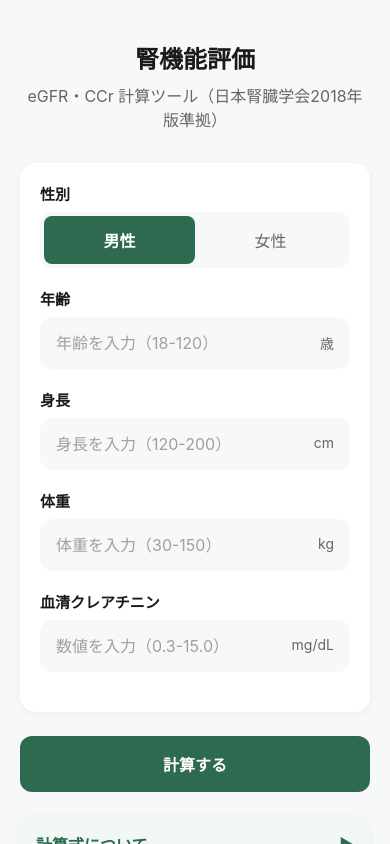
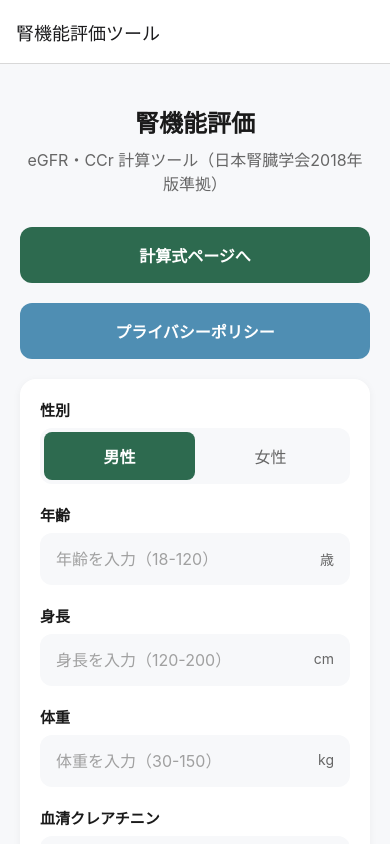
Before and after one commit to yutabee/RenalCalc, a React Native app: screen / in a window 390 px wide. Built offline with nearby package versions, Linux system fonts and the light colour scheme.

Commit message:
Add navigation and privacy policy screen; refactor App component structure

```diff
--- a/App.tsx
+++ b/App.tsx
@@ -1,3 +1,4 @@
+import 'react-native-gesture-handler';
 import React, {useState} from 'react';
 import {
   View,
@@ -11,6 +12,42 @@ import {
   Platform,
   Alert,
 } from 'react-native';
+
+import {NavigationContainer} from '@react-navigation/native';
+import {createNativeStackNavigator} from '@react-navigation/native-stack';
+
+// プライバシーポリシーページ
+const PrivacyPolicyScreen: React.FC = () => {
+  return (
+    <ScrollView style={styles.privacyContainer}>
+      <Text style={styles.privacyTitle}>プライバシーポリシー</Text>
+      <Text style={styles.privacyParagraph}>
+        ここにプライバシーポリシーの内容を記載します。{'\n'}
+        本アプリはユーザーの個人情報を取り扱う場合、その用途、保管方法、第三者提供の有無、セキュリティ対策、ユーザーが自身の情報を確認・削除する方法などを明記します。
+        {'\n\n'}
+        例:{'\n'}- 収集するデータとその目的{'\n'}- データの保存期間{'\n'}-
+        第三者提供の有無と内容{'\n'}- クッキーや類似技術の使用について{'\n'}-
+        問い合わせ窓口
+      </Text>
+    </ScrollView>
+  );
+};
+
+// 計算式一覧ページ（以前作成したものと同様の例）
+const FormulasPage: React.FC = () => {
+  return (
+    <ScrollView style={styles.privacyContainer}>
+      <Text style={styles.privacyTitle}>計算式一覧</Text>
+      <Text style={styles.privacyParagraph}>
+        eGFR計算式、CCr計算式、体表面積算出式、CKD重症度分類についての説明を記載します。
+      </Text>
+      <Text style={styles.privacyParagraph}>
+        - eGFR: 日本腎臓学会2018年版推算式{'\n'}- CCr: Cockcroft-Gault式 +
+        日本人補正{'\n'}- BSA: 藤本式{'\n'}- CKD重症度分類: G1 ~ G5 の基準
+      </Text>
+    </ScrollView>
+  );
+};
 
 // 型定義
 interface CKDStage {
@@ -111,7 +148,7 @@ const FormulaAccordion: React.FC = () => {
   );
 };
 
-const App: React.FC = () => {
+const HomeScreen: React.FC<{navigation: any}> = ({navigation}) => {
   // State管理
   const [age, setAge] = useState<string>('');
   const [weight, setWeight] = useState<string>('');
@@ -251,6 +288,23 @@ const App: React.FC = () => {
           <Text style={styles.subtitle}>
             eGFR・CCr 計算ツール（日本腎臓学会2018年版準拠）
           </Text>
+
+          {/* 計算式ページへ遷移するためのボタン */}
+          <TouchableOpacity
+            style={[styles.calculateButton, {marginBottom: 20}]}
+            onPress={() => navigation.navigate('Formulas')}>
+            <Text style={styles.calculateButtonText}>計算式ページへ</Text>
+          </TouchableOpacity>
+
+          {/* プライバシーポリシーページへ遷移するためのボタン */}
+          <TouchableOpacity
+            style={[
+              styles.calculateButton,
+              {marginBottom: 20, backgroundColor: '#4F8EB3'},
+            ]}
+            onPress={() => navigation.navigate('PrivacyPolicy')}>
+            <Text style={styles.calculateButtonText}>プライバシーポリシー</Text>
+          </TouchableOpacity>
 
           <View style={styles.inputSection}>
             <View style={styles.inputGroup}>
@@ -392,6 +446,34 @@ const App: React.FC = () => {
   );
 };
 
+const Stack = createNativeStackNavigator();
+
+const RootApp: React.FC = () => {
+  return (
+    <NavigationContainer>
+      <Stack.Navigator initialRouteName="Home">
+        <Stack.Screen
+          name="Home"
+          component={HomeScreen}
+          options={{title: '腎機能評価ツール'}}
+        />
+        <Stack.Screen
+          name="Formulas"
+          component={FormulasPage}
+          options={{title: '計算式一覧'}}
+        />
+        <Stack.Screen
+          name="PrivacyPolicy"
+          component={PrivacyPolicyScreen}
+          options={{title: 'プライバシーポリシー'}}
+        />
+      </Stack.Navigator>
+    </NavigationContainer>
+  );
+};
+
+export default RootApp;
+
 const styles = StyleSheet.create({
   container: {
     flex: 1,
@@ -426,6 +508,7 @@ const styles = StyleSheet.create({
     shadowOpacity: 0.05,
     shadowRadius: 8,
     elevation: 3,
+    marginBottom: 20,
   },
   inputGroup: {
     marginBottom: 20,
@@ -606,6 +689,22 @@ const styles = StyleSheet.create({
     lineHeight: 18,
     marginBottom: 16,
   },
+  // プライバシーポリシースタイル
+  privacyContainer: {
+    flex: 1,
+    backgroundColor: '#FFFFFF',
+    padding: 20,
+  },
+  privacyTitle: {
+    fontSize: 24,
+    fontWeight: '700',
+    marginBottom: 16,
+    color: '#1A1A1A',
+  },
+  privacyParagraph: {
+    fontSize: 14,
+    lineHeight: 20,
+    color: '#333',
+    marginBottom: 16,
+  },
 });
-
-export default App;
```
